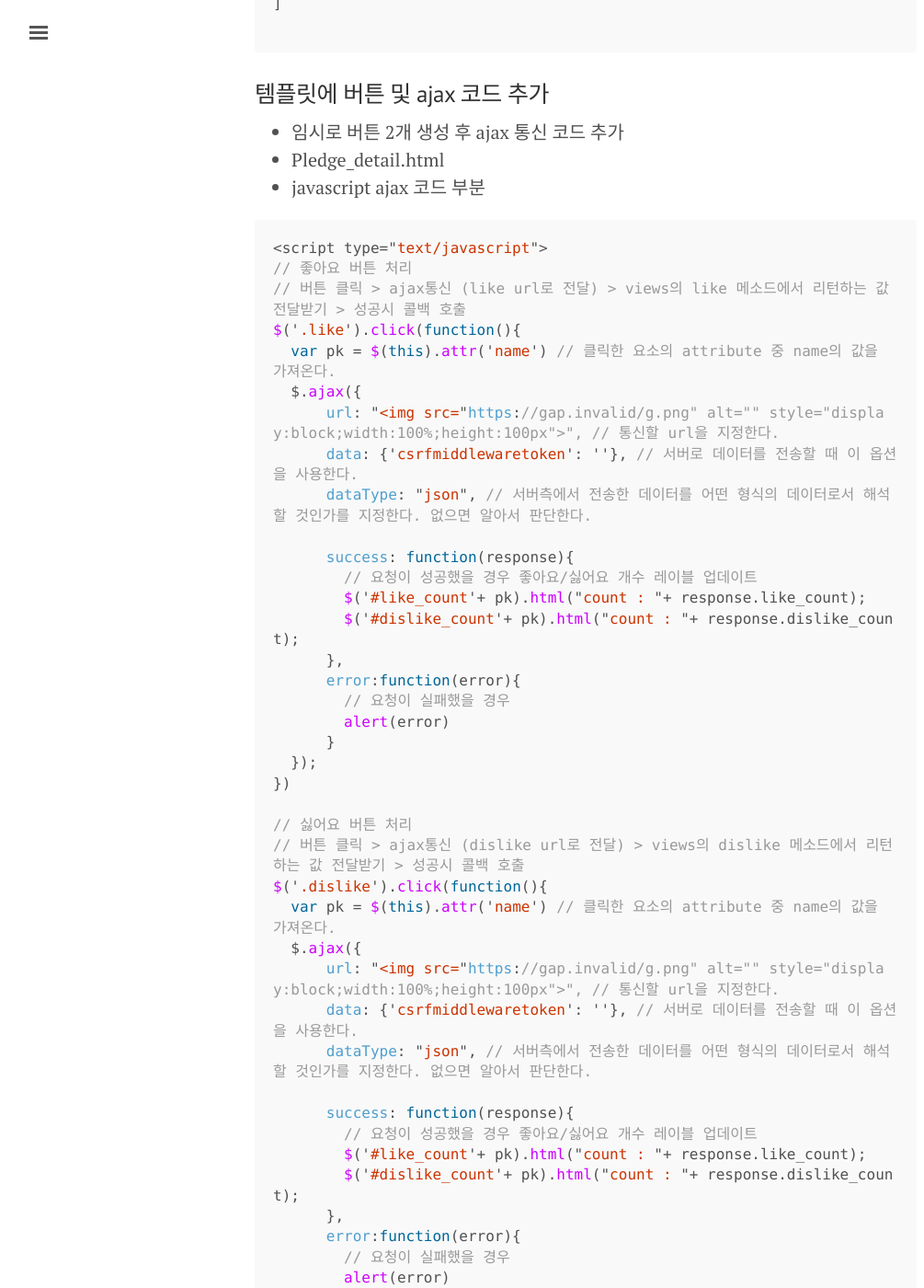
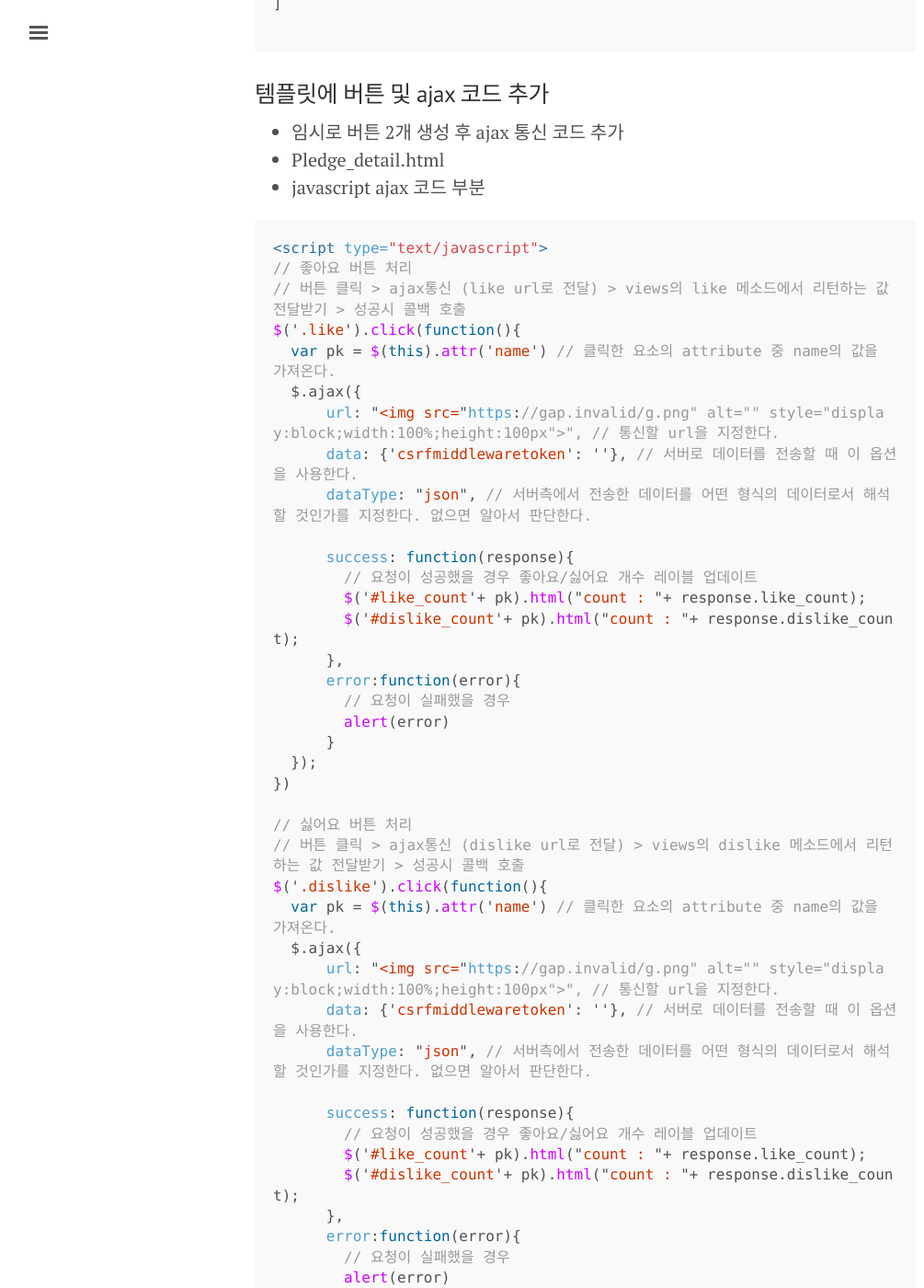
Before and after one commit to jucie15/jucie15.github.io, a Jekyll site: the page built from _posts/2017-05-11-django-like-dislike-button-with-ajax.md, in a window 1280 px wide and 1400 px high, scrolled down 4685 px. Shown: the whole window at 92% size, without its empty margins (3-1008 px from the left). Built offline with Jekyll 4.4.1, drawn with Linux system fonts in a browser that asks for light colours.

Commit message:
2017-05-11 장고 좋아요 버튼 추가 포스트

````diff
--- a/_posts/2017-05-11-django-like-dislike-button-with-ajax.md
+++ b/_posts/2017-05-11-django-like-dislike-button-with-ajax.md
@@ -196,7 +196,7 @@ urlpatterns = [
 - Pledge_detail.html
 - javascript ajax 코드 부분
 
-```javascript
+```django
 <script type="text/javascript">
 // 좋아요 버튼 처리
 // 버튼 클릭 > ajax통신 (like url로 전달) > views의 like 메소드에서 리턴하는 값 전달받기 > 성공시 콜백 호출
````
